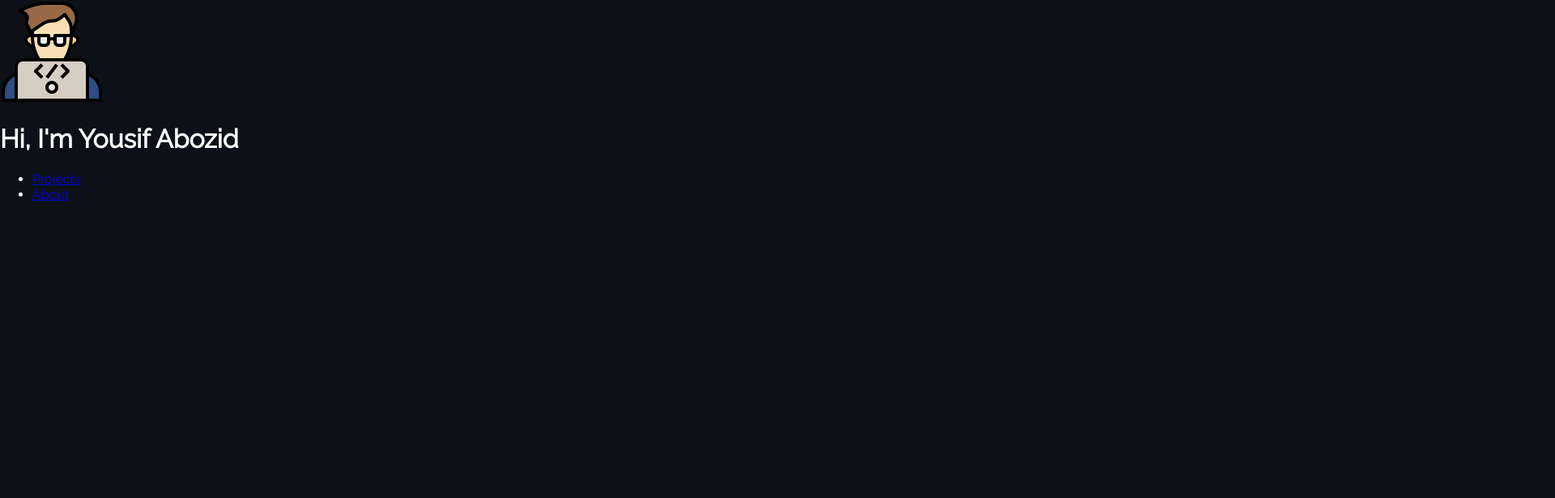
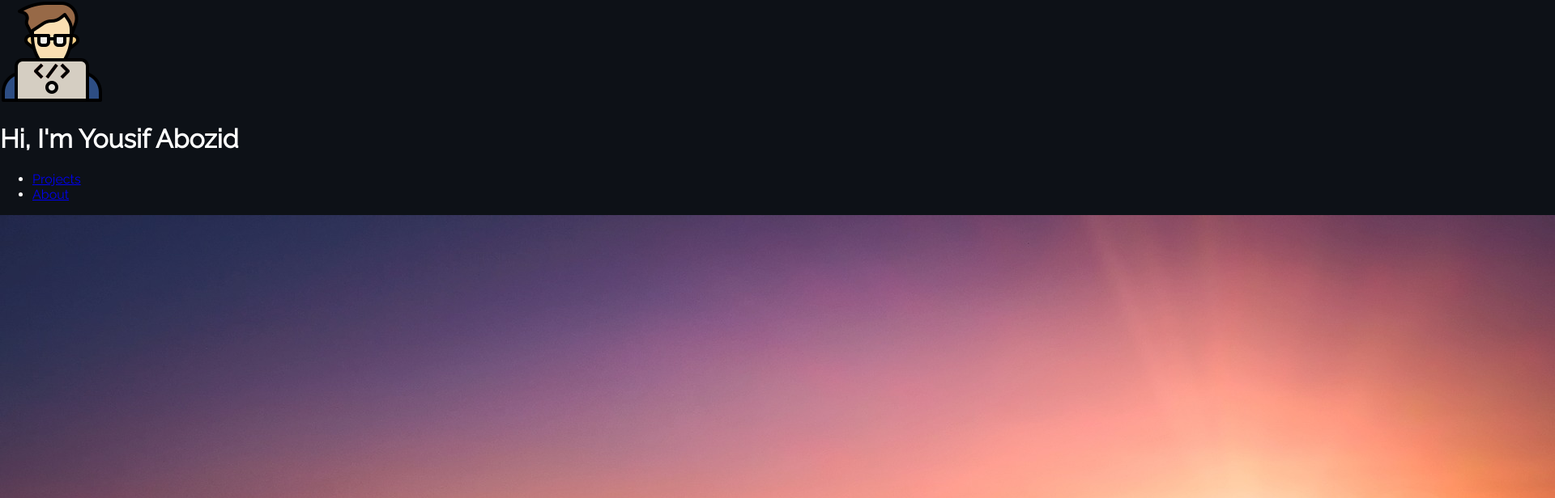
Before and after one commit to YousifAbozid/YousifAbozid.github.io, a Next.js app: page / in a window 1280 px wide. Shown: the top 616 px of the page at 81% size, 1920 px wide, since content can reach past the window. Built offline with nearby package versions, Linux system fonts and the light colour scheme.

Commit message:
add bio section and change styles

```diff
--- a/app/page.js
+++ b/app/page.js
@@ -1,9 +1,11 @@
+import Bio from '@/components/Bio'
 import Header from '@/components/Header'
 
 export default function Home() {
   return (
     <div className="container">
       <Header />
+      <Bio />
     </div>
   )
 }
--- a/styles/globals.css
+++ b/styles/globals.css
@@ -11,6 +11,7 @@ body {
   margin: 0;
   padding: 0;
   background-color: #0d1117;
+  overflow-x: hidden;
 }
 
 .container {
@@ -19,3 +20,4 @@ body {
 }
 
 @import url('./header.css');
+@import url('./bio.css');
--- a/styles/header.css
+++ b/styles/header.css
@@ -8,7 +8,6 @@
   color: #fff;
   text-transform: capitalize;
   text-align: center;
-
   display: flex;
   align-items: center;
   justify-content: center;
```
